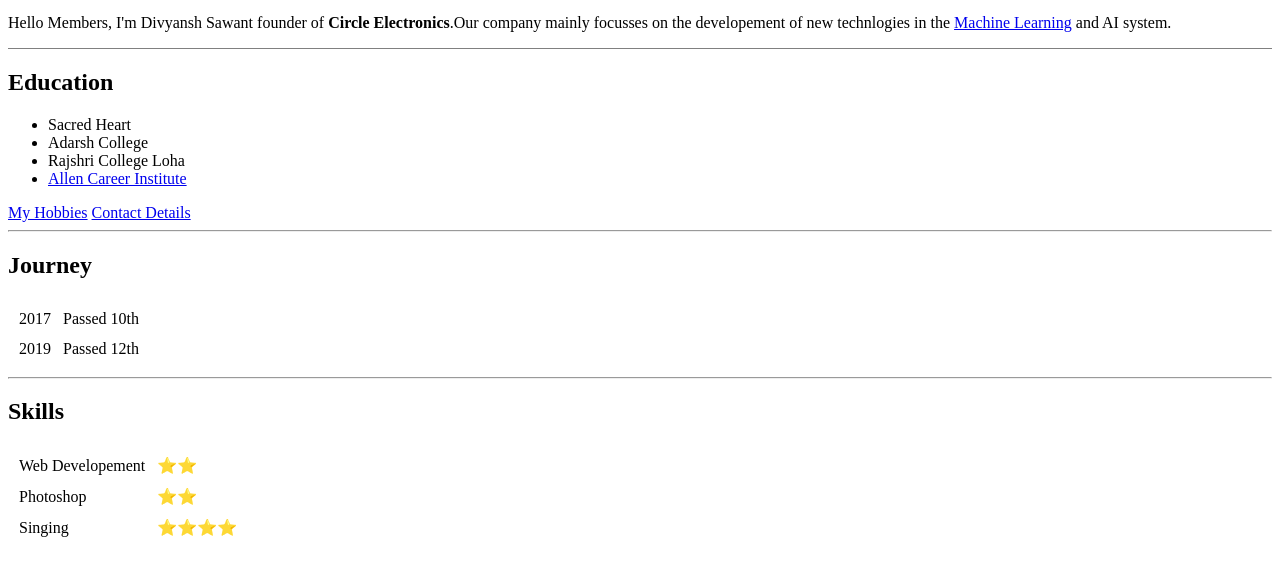
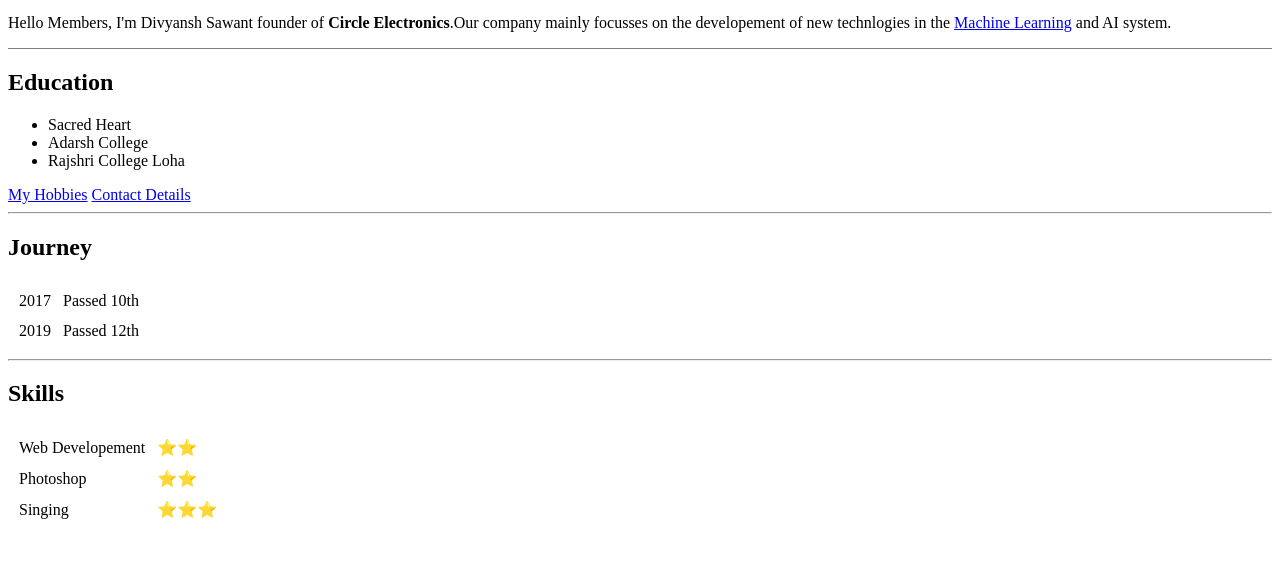
Before and after one commit to divyanshsawant/cv, a plain HTML site: page index.html in a window 1280 px wide. Shown: the part 100-676 px from the top of the page. Drawn offline with Linux system fonts and the light colour scheme.

Commit message:
Update index.html

```diff
--- a/index.html
+++ b/index.html
@@ -16,7 +16,7 @@
       <li>Sacred Heart  </li>
       <li>Adarsh College</li>
       <li>Rajshri College Loha</li>
-      <li><a href="https://www.allen.ac.in/">  Allen Career Institute</a></li>
+
     </ul>
     <a href="my hobbies.html">My Hobbies</a>
   <a href="contact details.html">Contact Details</a>
@@ -46,7 +46,7 @@
     </tr>
     <tr>
       <td>Singing</td>
-      <td>⭐⭐⭐⭐</td>
+      <td>⭐⭐⭐</td>
     </tr>
   </table>
 
```
